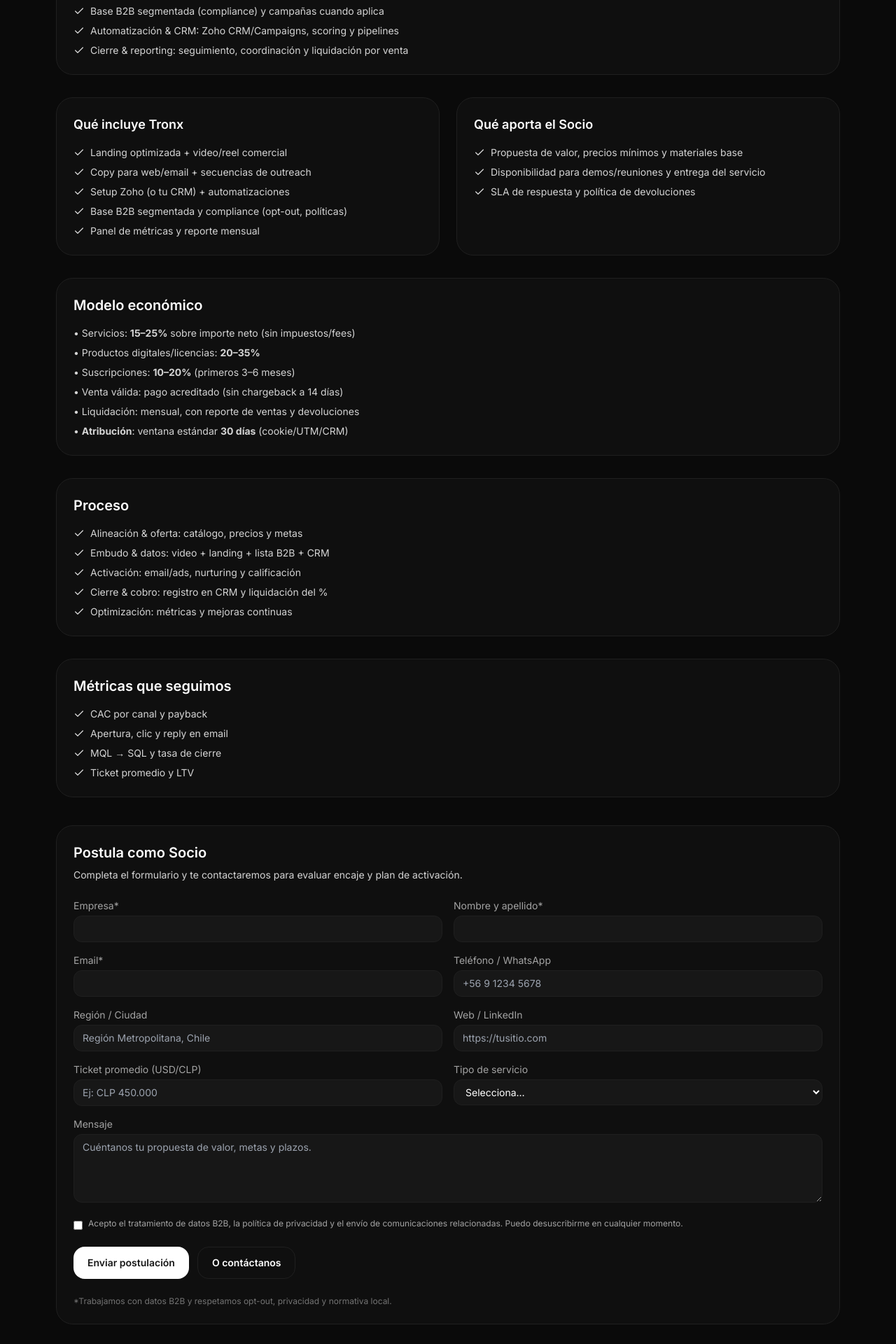
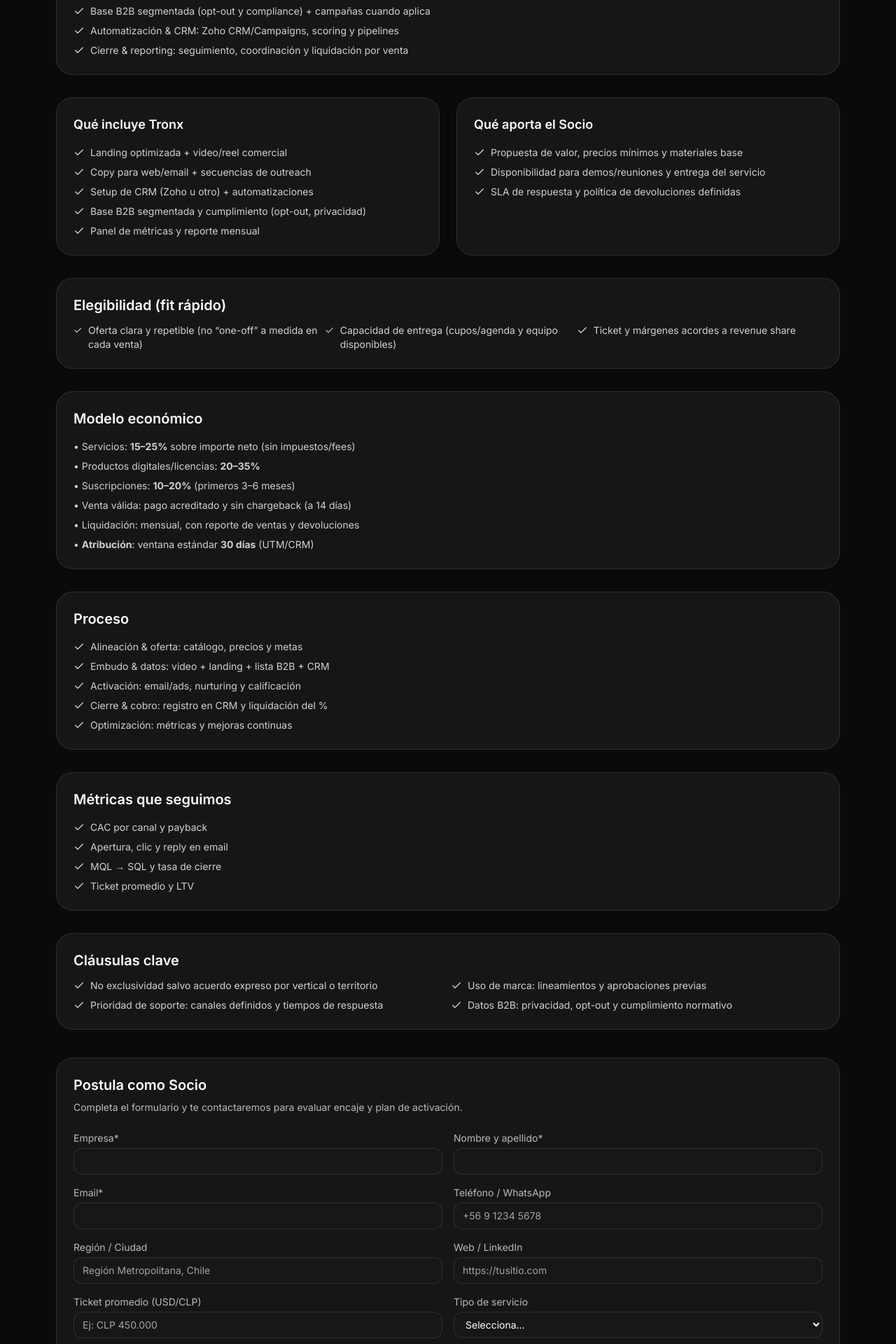
Before and after one commit to TronxGroup/Tronx-Strategy, a Next.js app: page /sections/socios in a window 1280 px wide. Shown: the part 380-2300 px from the top of the page at 70% size. Built offline with nearby package versions, Linux system fonts and the light colour scheme.

Commit message:
Update page.tsx

```diff
--- a/app/sections/socios/page.tsx
+++ b/app/sections/socios/page.tsx
@@ -1,35 +1,35 @@
-// app/sections/socios/page.tsx
-import Link from 'next/link'
-import { Check } from 'lucide-react'
+import Link from 'next/link';
+import { Check } from 'lucide-react';
 
 export default function Page() {
   return (
     <div className="max-w-6xl mx-auto px-4 py-16">
-      <h1 className="text-3xl md:text-4xl font-bold">Socios (Revenue Share)</h1>
-      <p className="mt-3 text-neutral-300 max-w-3xl">
+      <h1 className="text-3xl md:text-4xl font-bold">Programa Socios (Revenue Share)</h1>
+      <p className="mt-3 text-white/70 max-w-3xl">
         Vendemos tus servicios con nuestro embudo, CRM y contenidos. Tú te enfocas en entregar;
-        nosotros en captar, convertir y cerrar. Cobramos un porcentaje por cada venta realizada.
+        nosotros en captar, nutrir y cerrar. El pago es por performance: porcentaje de cada venta acreditada.
       </p>
 
       <Section
         title="Qué hacemos (ejemplo: Echevensko B2B)"
         items={[
-          'Activos de conversión: video comercial, landing y copy web',
-          'Email marketing: diseño, copy y envíos personalizados vía Zoho',
-          'Base B2B segmentada (compliance) y campañas cuando aplica',
+          'Activos de conversión: video comercial, landing y copy',
+          'Email marketing: diseño, copy y envíos personalizados (Zoho)',
+          'Base B2B segmentada (opt-out y compliance) + campañas cuando aplica',
           'Automatización & CRM: Zoho CRM/Campaigns, scoring y pipelines',
           'Cierre & reporting: seguimiento, coordinación y liquidación por venta',
         ]}
       />
 
+      {/* Pares: qué ponemos nosotros vs. qué trae el socio */}
       <div className="grid md:grid-cols-2 gap-6 mt-8">
         <Card
           title="Qué incluye Tronx"
           items={[
             'Landing optimizada + video/reel comercial',
             'Copy para web/email + secuencias de outreach',
-            'Setup Zoho (o tu CRM) + automatizaciones',
-            'Base B2B segmentada y compliance (opt-out, políticas)',
+            'Setup de CRM (Zoho u otro) + automatizaciones',
+            'Base B2B segmentada y cumplimiento (opt-out, privacidad)',
             'Panel de métricas y reporte mensual',
           ]}
         />
@@ -38,23 +38,35 @@ export default function Page() {
           items={[
             'Propuesta de valor, precios mínimos y materiales base',
             'Disponibilidad para demos/reuniones y entrega del servicio',
-            'SLA de respuesta y política de devoluciones',
+            'SLA de respuesta y política de devoluciones definidas',
           ]}
         />
       </div>
 
-      <div className="rounded-3xl border border-[var(--border)] bg-[var(--card)] p-6 mt-8">
+      {/* Elegibilidad rápida */}
+      <div className="rounded-3xl border border-white/10 bg-white/5 p-6 mt-8">
+        <h2 className="text-xl font-semibold">Elegibilidad (fit rápido)</h2>
+        <ul className="mt-3 grid md:grid-cols-3 gap-2 text-sm text-white/80">
+          <Li>Oferta clara y repetible (no “one-off” a medida en cada venta)</Li>
+          <Li>Capacidad de entrega (cupos/agenda y equipo disponibles)</Li>
+          <Li>Ticket y márgenes acordes a revenue share</Li>
+        </ul>
+      </div>
+
+      {/* Modelo económico */}
+      <div className="rounded-3xl border border-white/10 bg-white/5 p-6 mt-8">
         <h2 className="text-xl font-semibold">Modelo económico</h2>
-        <ul className="mt-4 space-y-2 text-sm text-neutral-300">
+        <ul className="mt-4 space-y-2 text-sm text-white/80">
           <li>• Servicios: <b>15–25%</b> sobre importe neto (sin impuestos/fees)</li>
           <li>• Productos digitales/licencias: <b>20–35%</b></li>
           <li>• Suscripciones: <b>10–20%</b> (primeros 3–6 meses)</li>
-          <li>• Venta válida: pago acreditado (sin chargeback a 14 días)</li>
+          <li>• Venta válida: pago acreditado y sin chargeback (a 14 días)</li>
           <li>• Liquidación: mensual, con reporte de ventas y devoluciones</li>
-          <li>• <b>Atribución</b>: ventana estándar <b>30 días</b> (cookie/UTM/CRM)</li>
+          <li>• <b>Atribución</b>: ventana estándar <b>30 días</b> (UTM/CRM)</li>
         </ul>
       </div>
 
+      {/* Proceso */}
       <Section
         title="Proceso"
         items={[
@@ -66,6 +78,7 @@ export default function Page() {
         ]}
       />
 
+      {/* Métricas */}
       <Section
         title="Métricas que seguimos"
         items={[
@@ -76,97 +89,45 @@ export default function Page() {
         ]}
       />
 
-      {/* POSTULACIÓN (FORMSPREE) */}
-      <section className="rounded-3xl border border-[var(--border)] bg-[var(--card)] p-6 mt-10">
+      {/* Cláusulas clave */}
+      <div className="rounded-3xl border border-white/10 bg-white/5 p-6 mt-8">
+        <h2 className="text-xl font-semibold">Cláusulas clave</h2>
+        <ul className="mt-3 grid md:grid-cols-2 gap-2 text-sm text-white/80">
+          <Li>No exclusividad salvo acuerdo expreso por vertical o territorio</Li>
+          <Li>Uso de marca: lineamientos y aprobaciones previas</Li>
+          <Li>Prioridad de soporte: canales definidos y tiempos de respuesta</Li>
+          <Li>Datos B2B: privacidad, opt-out y cumplimiento normativo</Li>
+        </ul>
+      </div>
+
+      {/* POSTULACIÓN */}
+      <section className="rounded-3xl border border-white/10 bg-white/5 p-6 mt-10">
         <h2 className="text-xl font-semibold">Postula como Socio</h2>
-        <p className="mt-2 text-neutral-300 text-sm">
+        <p className="mt-2 text-white/70 text-sm">
           Completa el formulario y te contactaremos para evaluar encaje y plan de activación.
         </p>
 
-        {/* Reemplaza YOUR_FORM_ID por el ID real de tu formulario en Formspree */}
         <form
-          action="https://formspree.io/f/YOUR_FORM_ID"
+          action="https://formspree.io/f/YOUR_FORM_ID" // ← reemplaza con tu ID real
           method="POST"
           className="mt-6 grid grid-cols-1 md:grid-cols-2 gap-4"
         >
           {/* Honeypot anti-bots */}
           <input type="text" name="_gotcha" className="hidden" aria-hidden="true" />
 
-          <div>
-            <label className="block text-sm text-neutral-400">Empresa*</label>
-            <input
-              type="text"
-              name="company"
-              required
-              className="mt-1 w-full rounded-xl border border-[var(--border)] bg-neutral-900 px-3 py-2 text-sm text-white"
-            />
-          </div>
+          <Input label="Empresa*" name="company" required />
+          <Input label="Nombre y apellido*" name="name" required />
+          <Input type="email" label="Email*" name="email" required />
+          <Input label="Teléfono / WhatsApp" name="phone" placeholder="+56 9 1234 5678" />
+          <Input label="Región / Ciudad" name="region" placeholder="Región Metropolitana, Chile" />
+          <Input type="url" label="Web / LinkedIn" name="website" placeholder="https://tusitio.com" />
+          <Input label="Ticket promedio (USD/CLP)" name="avg_ticket" placeholder="Ej: CLP 450.000" />
 
           <div>
-            <label className="block text-sm text-neutral-400">Nombre y apellido*</label>
-            <input
-              type="text"
-              name="name"
-              required
-              className="mt-1 w-full rounded-xl border border-[var(--border)] bg-neutral-900 px-3 py-2 text-sm text-white"
-            />
-          </div>
-
-          <div>
-            <label className="block text-sm text-neutral-400">Email*</label>
-            <input
-              type="email"
-              name="email"
-              required
-              className="mt-1 w-full rounded-xl border border-[var(--border)] bg-neutral-900 px-3 py-2 text-sm text-white"
-            />
-          </div>
-
-          <div>
-            <label className="block text-sm text-neutral-400">Teléfono / WhatsApp</label>
-            <input
-              type="tel"
-              name="phone"
-              className="mt-1 w-full rounded-xl border border-[var(--border)] bg-neutral-900 px-3 py-2 text-sm text-white"
-              placeholder="+56 9 1234 5678"
-            />
-          </div>
-
-          <div>
-            <label className="block text-sm text-neutral-400">Región / Ciudad</label>
-            <input
-              type="text"
-              name="region"
-              className="mt-1 w-full rounded-xl border border-[var(--border)] bg-neutral-900 px-3 py-2 text-sm text-white"
-              placeholder="Región Metropolitana, Chile"
-            />
-          </div>
-
-          <div>
-            <label className="block text-sm text-neutral-400">Web / LinkedIn</label>
-            <input
-              type="url"
-              name="website"
-              className="mt-1 w-full rounded-xl border border-[var(--border)] bg-neutral-900 px-3 py-2 text-sm text-white"
-              placeholder="https://tusitio.com"
-            />
-          </div>
-
-          <div>
-            <label className="block text-sm text-neutral-400">Ticket promedio (USD/CLP)</label>
-            <input
-              type="text"
-              name="avg_ticket"
-              className="mt-1 w-full rounded-xl border border-[var(--border)] bg-neutral-900 px-3 py-2 text-sm text-white"
-              placeholder="Ej: CLP 450.000"
-            />
-          </div>
-
-          <div>
-            <label className="block text-sm text-neutral-400">Tipo de servicio</label>
+            <label className="block text-sm text-white/70">Tipo de servicio</label>
             <select
               name="service_type"
-              className="mt-1 w-full rounded-xl border border-[var(--border)] bg-neutral-900 px-3 py-2 text-sm text-white"
+              className="mt-1 w-full rounded-xl border border-white/10 bg-neutral-900 px-3 py-2 text-sm text-white"
               defaultValue=""
             >
               <option value="" disabled>Selecciona…</option>
@@ -179,24 +140,22 @@ export default function Page() {
           </div>
 
           <div className="md:col-span-2">
-            <label className="block text-sm text-neutral-400">Mensaje</label>
+            <label className="block text-sm text-white/70">Mensaje</label>
             <textarea
               name="message"
               rows={4}
-              className="mt-1 w-full rounded-xl border border-[var(--border)] bg-neutral-900 px-3 py-2 text-sm text-white"
+              className="mt-1 w-full rounded-xl border border-white/10 bg-neutral-900 px-3 py-2 text-sm text-white"
               placeholder="Cuéntanos tu propuesta de valor, metas y plazos."
             />
           </div>
 
           {/* Config extra */}
           <input type="hidden" name="_subject" value="Nueva postulación — Programa Socios (Tronx Strategy)" />
-          {/* Si quieres redirigir a una página de gracias:
-          <input type="hidden" name="_redirect" value="https://tudominio.com/gracias" />
-          */}
+          {/* <input type="hidden" name="_redirect" value="https://tudominio.com/gracias" /> */}
 
           <div className="md:col-span-2 flex items-start gap-2">
             <input type="checkbox" name="consent" required className="mt-1" />
-            <span className="text-xs text-neutral-400">
+            <span className="text-xs text-white/60">
               Acepto el tratamiento de datos B2B, la política de privacidad y el envío de comunicaciones relacionadas.
               Puedo desuscribirme en cualquier momento.
             </span>
@@ -210,27 +169,29 @@ export default function Page() {
               Enviar postulación
             </button>
             <Link
-              href="/sections/contacto"
-              className="inline-flex items-center rounded-2xl border border-[var(--border)] px-5 py-3 text-sm font-semibold hover:bg-neutral-900"
+              href="/contacto"
+              className="inline-flex items-center rounded-2xl border border-white/10 px-5 py-3 text-sm font-semibold hover:bg-white/10"
             >
               O contáctanos
             </Link>
           </div>
 
-          <p className="md:col-span-2 text-xs text-neutral-500 mt-2">
+          <p className="md:col-span-2 text-xs text-white/50 mt-2">
             *Trabajamos con datos B2B y respetamos opt-out, privacidad y normativa local.
           </p>
         </form>
       </section>
     </div>
-  )
+  );
 }
+
+/* ============== Subcomponentes ============== */
 
 function Section({ title, items }: { title: string; items: string[] }) {
   return (
-    <div className="rounded-3xl border border-[var(--border)] bg-[var(--card)] p-6 mt-8">
+    <div className="rounded-3xl border border-white/10 bg-white/5 p-6 mt-8">
       <h2 className="text-xl font-semibold">{title}</h2>
-      <ul className="mt-4 space-y-2 text-sm text-neutral-300">
+      <ul className="mt-4 space-y-2 text-sm text-white/80">
         {items.map((it, i) => (
           <li key={i} className="flex gap-2">
             <Check size={16} className="mt-0.5" /> {it}
@@ -238,14 +199,14 @@ function Section({ title, items }: { title: string; items: string[] }) {
         ))}
       </ul>
     </div>
-  )
+  );
 }
 
 function Card({ title, items }: { title: string; items: string[] }) {
   return (
-    <div className="rounded-3xl border border-[var(--border)] bg-[var(--card)] p-6">
+    <div className="rounded-3xl border border-white/10 bg-white/5 p-6">
       <h3 className="text-lg font-semibold">{title}</h3>
-      <ul className="mt-4 space-y-2 text-sm text-neutral-300">
+      <ul className="mt-4 space-y-2 text-sm text-white/80">
         {items.map((it, i) => (
           <li key={i} className="flex gap-2">
             <Check size={16} className="mt-0.5" /> {it}
@@ -253,5 +214,41 @@ function Card({ title, items }: { title: string; items: string[] }) {
         ))}
       </ul>
     </div>
-  )
+  );
 }
+
+function Li({ children }: { children: React.ReactNode }) {
+  return (
+    <li className="flex gap-2">
+      <Check size={16} className="mt-0.5" /> {children}
+    </li>
+  );
+}
+
+function Input({
+  label,
+  name,
+  type = 'text',
+  required,
+  placeholder,
+}: {
+  label: string;
+  name: string;
+  type?: string;
+  required?: boolean;
+  placeholder?: string;
+}) {
+  return (
+    <div>
+      <label className="block text-sm text-white/70" htmlFor={name}>{label}</label>
+      <input
+        id={name}
+        name={name}
+        type={type}
+        required={required}
+        placeholder={placeholder}
+        className="mt-1 w-full rounded-xl border border-white/10 bg-neutral-900 px-3 py-2 text-sm text-white"
+      />
+    </div>
+  );
+}
```
